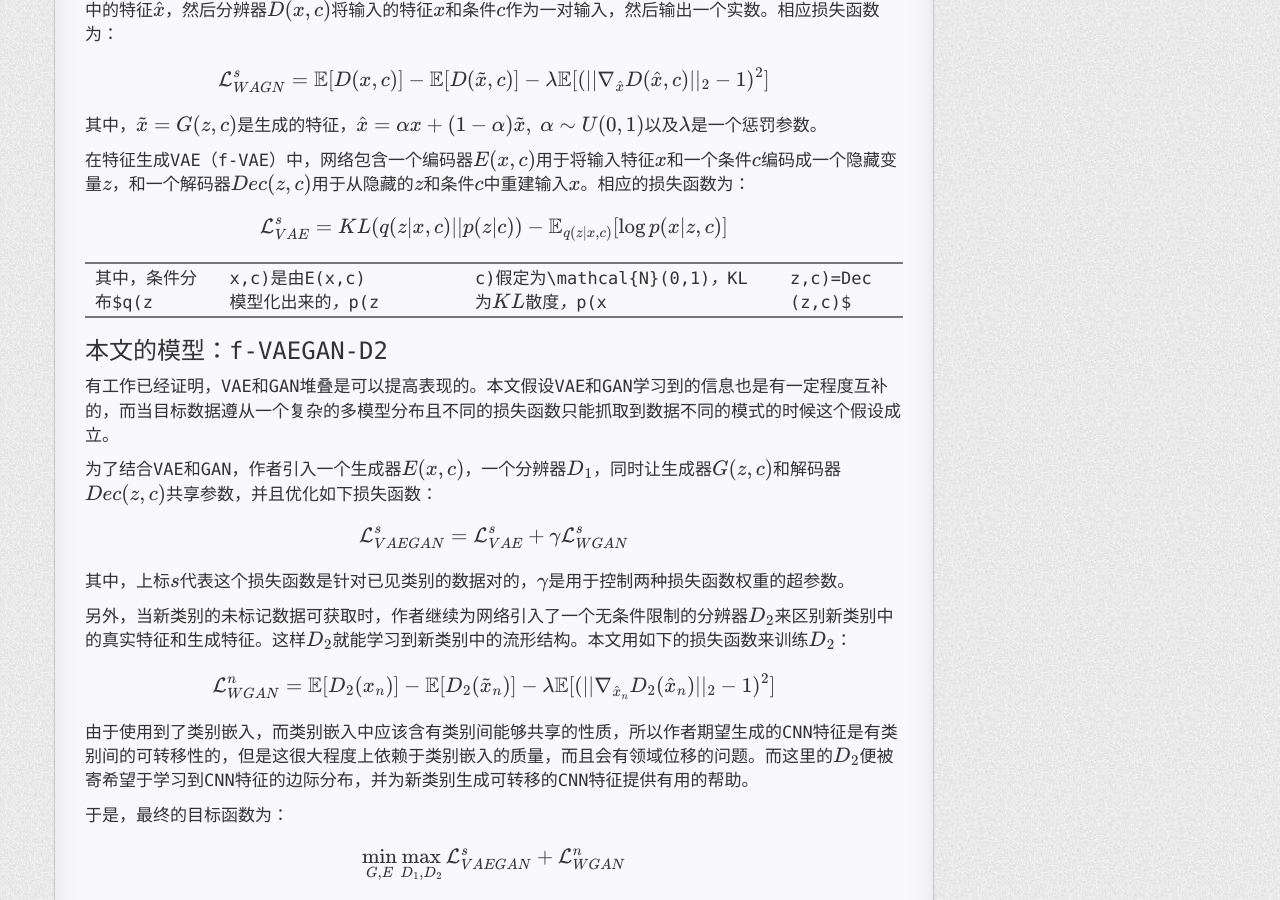
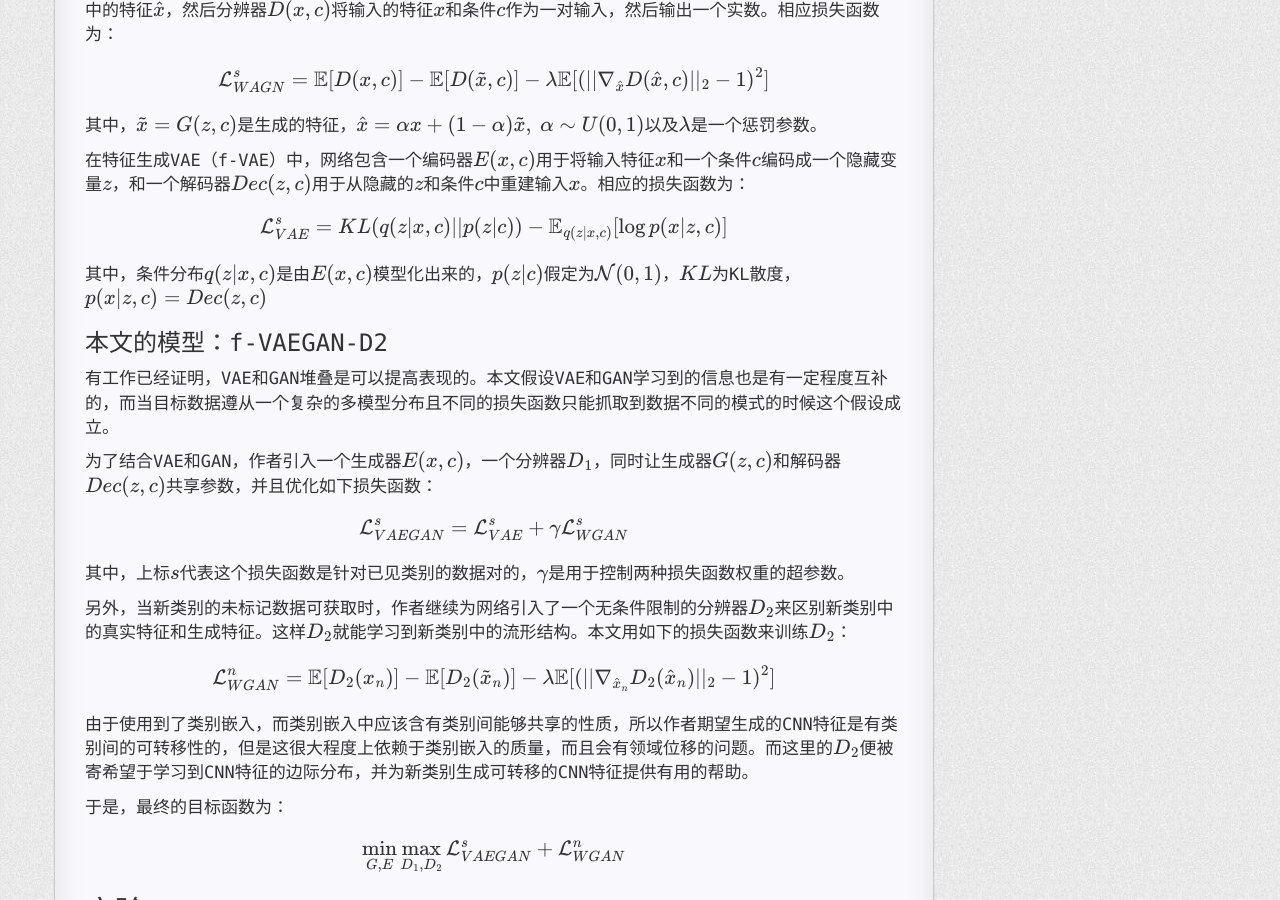
Before and after one commit to TravelLeraLone/TravelLeraLone.github.io, a Jekyll site: the page built from _posts/2019-08-05-f-VAEGAN-D2.md, in a window 1280 px wide and 900 px high, scrolled down 1721 px. Built offline with Jekyll 4.4.1, drawn with Linux system fonts in a browser that asks for light colours; nearby versions of some CDN libraries; formulas are drawn with MathJax 3; comment, search, counter and statistics services are not loaded; a style sheet for code colours, icons or effects is not loaded.

```diff
--- a/_posts/2019-08-05-f-VAEGAN-D2.md
+++ b/_posts/2019-08-05-f-VAEGAN-D2.md
@@ -61,7 +61,7 @@ $$
 \mathcal{L}^s_{VAE}=KL(q(z|x,c)||p(z|c))-\mathbb{E}_{q(z|x,c)}[\log{p(x|z,c)}]
 $$
 
-其中，条件分布$q(z|x,c)$是由$E(x,c)$模型化出来的，$p(z|c)$假定为$\mathcal{N}(0,1)$，$KL$为KL散度，$p(x|z,c)=Dec(z,c)$
+其中，条件分布$q(z\|x,c)$是由$E(x,c)$模型化出来的，$p(z\|c)$假定为$\mathcal{N}(0,1)$，$KL$为KL散度，$p(x\|z,c)=Dec(z,c)$
 
 ### 本文的模型：f-VAEGAN-D2
 
```
